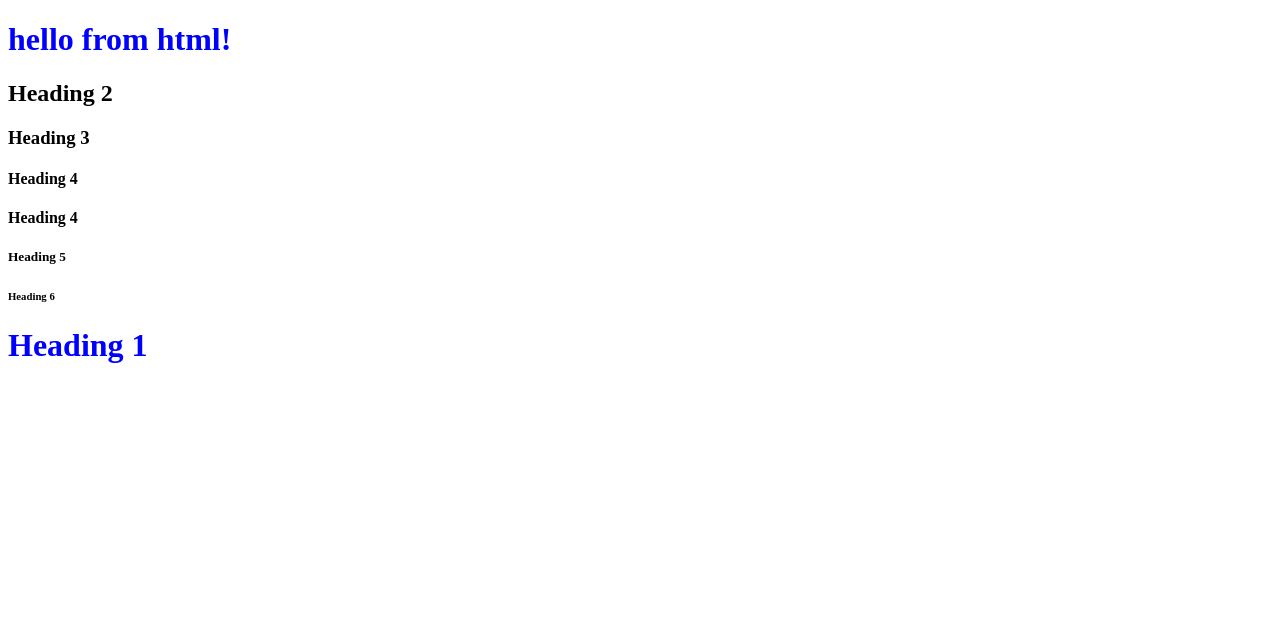
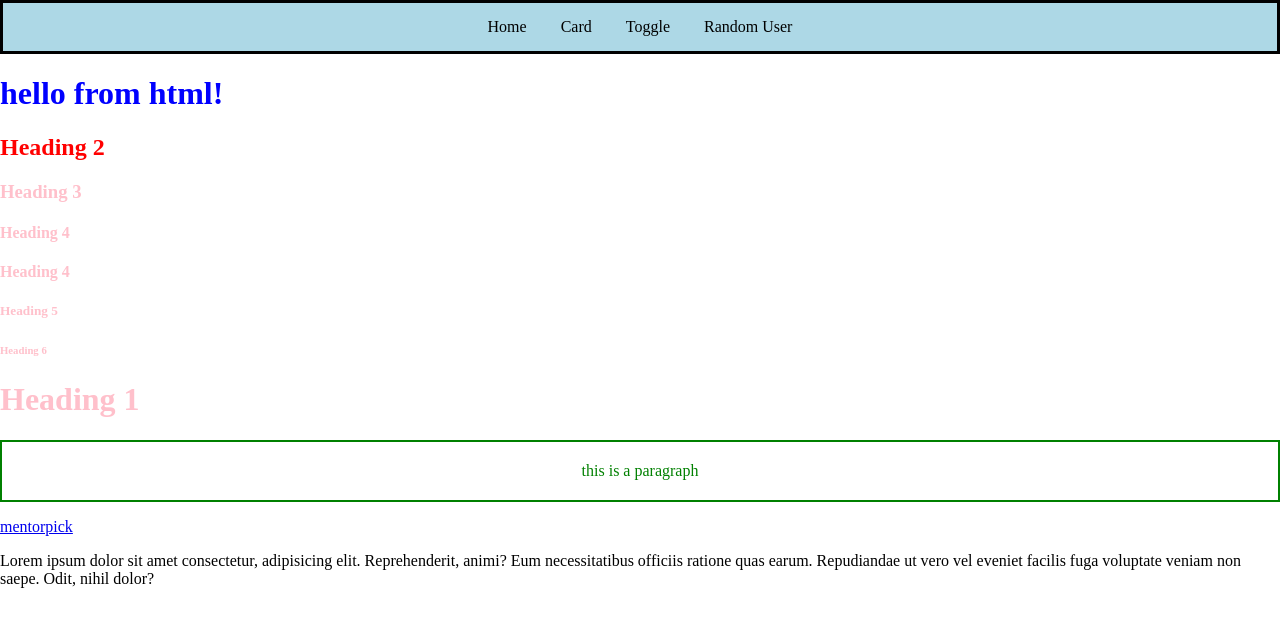
Before and after one commit to ejjagirividyasree-jpg/autosuggestt, a website: page frontenend/index.html in a window 1280 px wide. Drawn offline with Linux system fonts and the light colour scheme.

Commit message:
created 2nd

```diff
--- a/frontenend/css/index.css
+++ b/frontenend/css/index.css
@@ -1,3 +1,37 @@
 h1{
     color:blue;
+
 }
+#heading2{
+    color:red;
+}
+.Heading{
+    color:pink;
+}
+.para{
+    color:green;
+    border: 2px;
+    border-style: solid;
+    padding: 20px;
+    text-align: center;
+}
+.navbar {
+    border: 3px;
+    border-color: black;
+    border-style: solid;
+    padding: 15px;
+    text-align: center;
+    background-color: lightblue;
+}
+.navbar a {
+    color: black;
+    padding: 15px;
+    text-decoration: none;
+}
+.navbar a:hover{
+    background-color: brown;
+    color: white;
+}
+body{
+    margin:0px;
+}
--- a/frontenend/index.html
+++ b/frontenend/index.html
@@ -7,14 +7,23 @@
    <link rel="stylesheet" href="css/index.css">
 </head>
 <body>
+    <div class="navbar">
+        <a href="Home">Home</a>
+        <a href="Card">Card</a>
+        <a href="Toggle">Toggle</a>
+        <a href="Random User">Random User</a>
+    </div>
   <h1> hello from html!</h1>
-  <h2>Heading 2</h2>
-  <h3>Heading 3</h3>
-  <h4>Heading 4</h4>
-  <h4>Heading 4</h4>
-  <h5>Heading 5</h5>
-  <h6>Heading 6</h6>
-  <h1>Heading 1</h1>
+  <h2 id ="heading2">  Heading 2</h2>
+  <h3 class="Heading ">Heading 3</h3>
+  <h4 class="Heading ">Heading 4</h4>
+  <h4 class="Heading ">Heading 4</h4>
+  <h5 class="Heading ">Heading 5</h5>
+  <h6 class="Heading ">Heading 6</h6>
+  <h1 class="Heading ">Heading 1</h1>
+  <p class="para">this is a paragraph</p>
+  <a href="https://mentorpick.com/"> mentorpick</a>
+<p>Lorem ipsum dolor sit amet consectetur, adipisicing elit. Reprehenderit, animi? Eum necessitatibus officiis ratione quas earum. Repudiandae ut vero vel eveniet facilis fuga voluptate veniam non saepe. Odit, nihil dolor?</p>
   <script src="js/index.js"></script>
 </body>
 </html>
```
